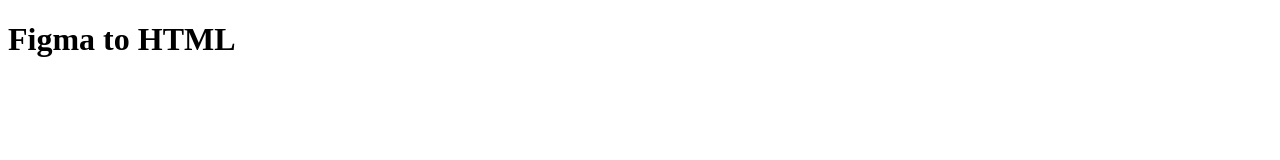
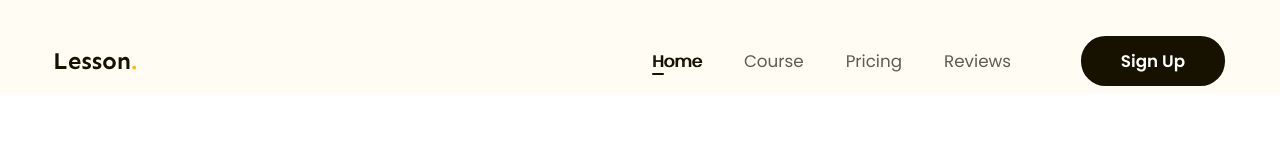
Before and after one commit to Truonghioo4/Figma-to-html, a plain HTML site: page index.html in a window 1280 px wide. Shown: the top 160 px of the page. Drawn offline with Linux system fonts and the light colour scheme.

Commit message:
làm phần header

```diff
--- /dev/null
+++ b/asset/css/main.css
@@ -0,0 +1,90 @@
+*{
+    box-sizing: border-box;
+}
+html{
+    font-size: 65.5%;
+}
+body{
+    font-size: 1.6rem;
+    font-family: "Poppins", sans-serif;
+}
+/* ====== Comment ======= */
+a{
+    text-decoration: none;
+}
+.main-content{
+    width: 1170px;
+    margin-left: auto;
+    margin-right: auto;
+    max-width: calc(100% - 48px);
+}
+
+.btn{
+    display: inline-block;
+    padding: 0 16px;
+    min-width: 118px;
+    line-height: 50px;
+    color: #FFF;
+    text-align: center;
+    font-size: 1.6rem;
+    font-style: normal;
+    font-weight: 600;
+    border-radius: 24.5px;
+    background: #171100;
+}
+
+/* === Header === */
+
+.header{
+    background: #FFFCF4;
+}
+.header.fixed{
+    position: sticky;
+    top: -28px;
+}
+
+.header .body{
+    display: flex;
+    align-items: center;
+    padding: 36px 0 8px;
+
+}
+.nav{
+    margin-left: auto;
+}
+.nav ul{
+    display: flex;
+}
+.nav a{
+    position: relative;
+    color: #5F5B53;
+    font-size: 1.6rem;
+    padding: 8px 21px;
+}
+
+.nav li.active a,
+.nav a:hover{
+    color: #171100;
+    /* font-weight: 600; */
+    text-shadow: 1px 0 0 currentColor;
+}
+.nav li.active a::after{
+    position: absolute;
+    left: 21px;
+    bottom: 6px;
+    content: "";
+    display: block;
+    width: 12px;
+    height: 2px;
+    border-radius: 1px;
+    background-color: #171100;
+
+}
+
+header .btn-sign-up{
+    min-width: 144px;
+}
+
+.header .action{
+    margin-left: 49px;
+}
--- /dev/null
+++ b/asset/css/reset.css
@@ -0,0 +1,48 @@
+/* http://meyerweb.com/eric/tools/css/reset/
+   v2.0 | 20110126
+   License: none (public domain)
+*/
+
+html, body, div, span, applet, object, iframe,
+h1, h2, h3, h4, h5, h6, p, blockquote, pre,
+a, abbr, acronym, address, big, cite, code,
+del, dfn, em, img, ins, kbd, q, s, samp,
+small, strike, strong, sub, sup, tt, var,
+b, u, i, center,
+dl, dt, dd, ol, ul, li,
+fieldset, form, label, legend,
+table, caption, tbody, tfoot, thead, tr, th, td,
+article, aside, canvas, details, embed,
+figure, figcaption, footer, header, hgroup,
+menu, nav, output, ruby, section, summary,
+time, mark, audio, video {
+	margin: 0;
+	padding: 0;
+	border: 0;
+	font-size: 100%;
+	font: inherit;
+	vertical-align: baseline;
+}
+/* HTML5 display-role reset for older browsers */
+article, aside, details, figcaption, figure,
+footer, header, hgroup, menu, nav, section {
+	display: block;
+}
+body {
+	line-height: 1;
+}
+ol, ul {
+	list-style: none;
+}
+blockquote, q {
+	quotes: none;
+}
+blockquote:before, blockquote:after,
+q:before, q:after {
+	content: '';
+	content: none;
+}
+table {
+	border-collapse: collapse;
+	border-spacing: 0;
+}
--- a/index.html
+++ b/index.html
@@ -2,10 +2,49 @@
 <html lang="vi">
 <head>
     <meta charset="UTF-8">
-    <meta name="viewport" content="width=device-width, initial-scale=1.0">
+    <!-- reset css -->
+     <link rel="stylesheet" href="asset/css/reset.css">
+
+    <!-- Embed Font -->
+    <link rel="preconnect" href="https://fonts.googleapis.com">
+    <link rel="preconnect" href="https://fonts.gstatic.com" crossorigin>
+    <link href="https://fonts.googleapis.com/css2?family=Poppins:ital,wght@0,400;0,500;0,600;0,700;1,400&family=Sen:wght@700&display=swap" rel="stylesheet">
+
+    <link rel="stylesheet" href="./asset/css/main.css">
+
     <title>Figma To HTML tuhoc.cc</title>
 </head>
-<body>
-    <h1>Figma to HTML</h1>
+<body style="height: 10000px;">
+    <!-- header -->
+    <header class="header fixed">
+        <div class="main-content">
+            <div class="body">
+                <!-- logo -->
+                <img src="./asset/img/Lesson..svg" alt="Lesson" class="logo">
+                <!-- navigation -->
+                <nav class="nav">
+                    <ul>
+                        <li class="active">
+                            <a href="#!">Home</a>
+                        </li>
+                        <li>
+                            <a href="#!">Course</a>
+                        </li>
+                        <li>
+                            <a href="#!">Pricing</a>
+                        </li>
+                        <li>
+                            <a href="#!">Reviews</a>
+                        </li>
+                    </ul>
+                </nav>
+                <!-- btn action -->
+                 <div class="action">
+                    <a href="#!" class="btn btn-sign-up">Sign Up</a>
+                 </div>
+            </div>
+        </div>
+    </header>
+
 </body>
 </html>
```
Also changed, not shown: asset/img/Lesson..svg (added).
